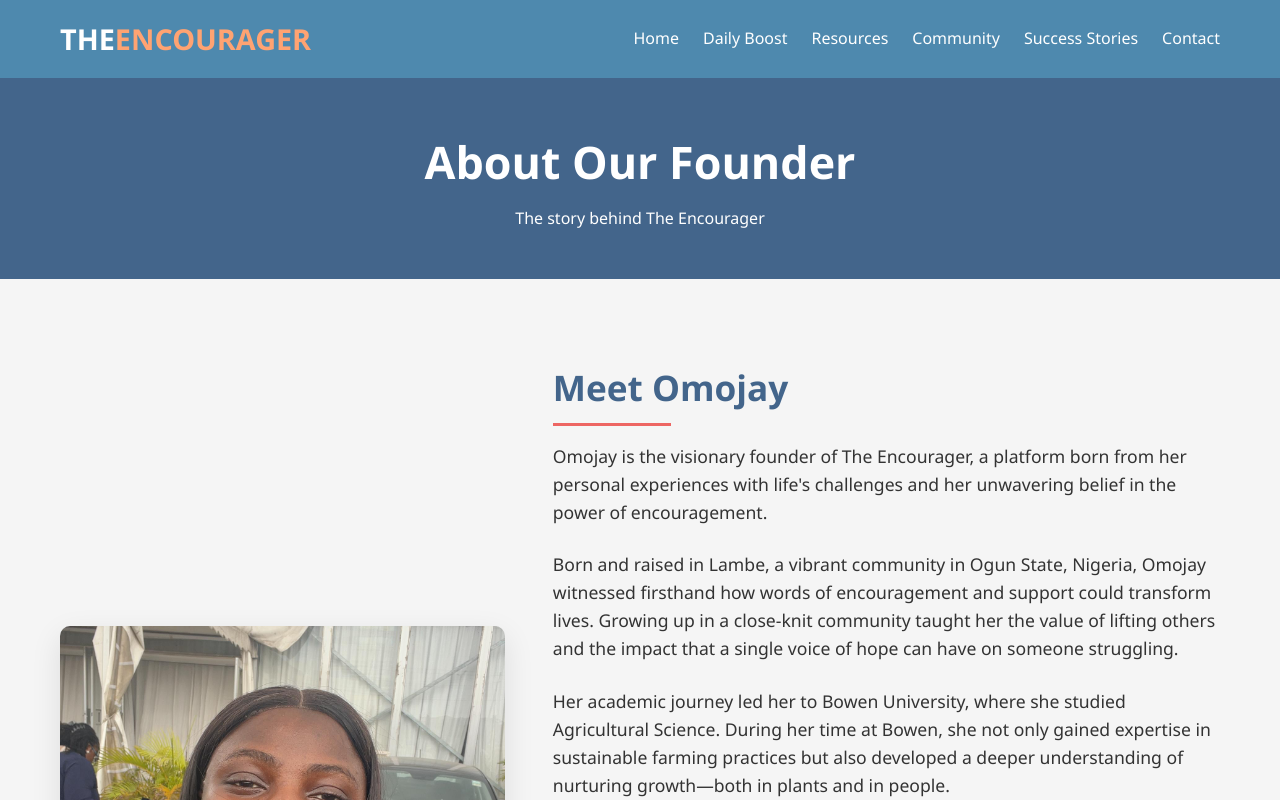
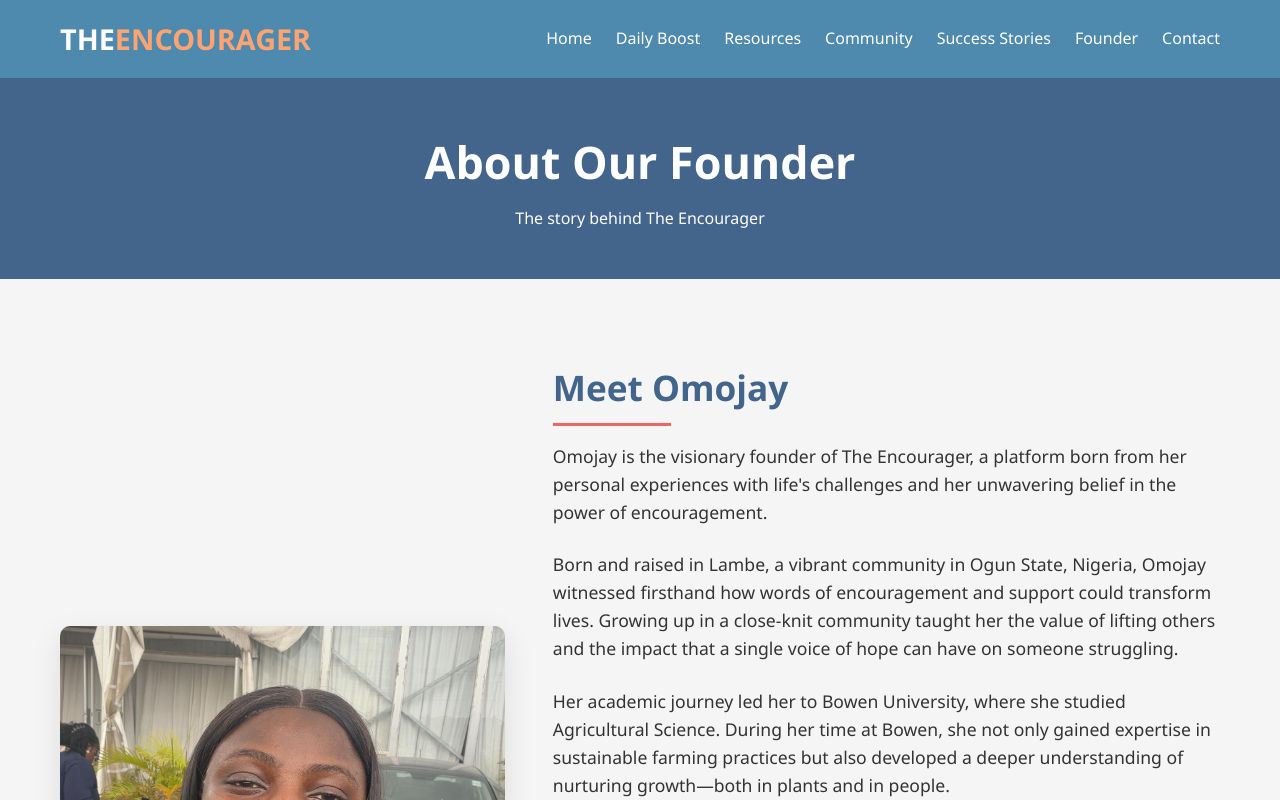
Before and after one commit to larryWEB/THE-ENCOURAGER, a plain HTML site: page about.html in a window 1280 px wide. Shown: the top 800 px of the page. Drawn offline with Linux system fonts and the light colour scheme.

Commit message:
Update about.html

```diff
--- a/about.html
+++ b/about.html
@@ -457,6 +457,7 @@
                     <li><a href="index.html#resources">Resources</a></li>
                     <li><a href="index.html#community">Community</a></li>
                     <li><a href="index.html#stories">Success Stories</a></li>
+                    <li><a href="about.html">Founder</a></li>
                     <li><a href="index.html#contact">Contact</a></li>
                 </ul>
             </nav>
```
